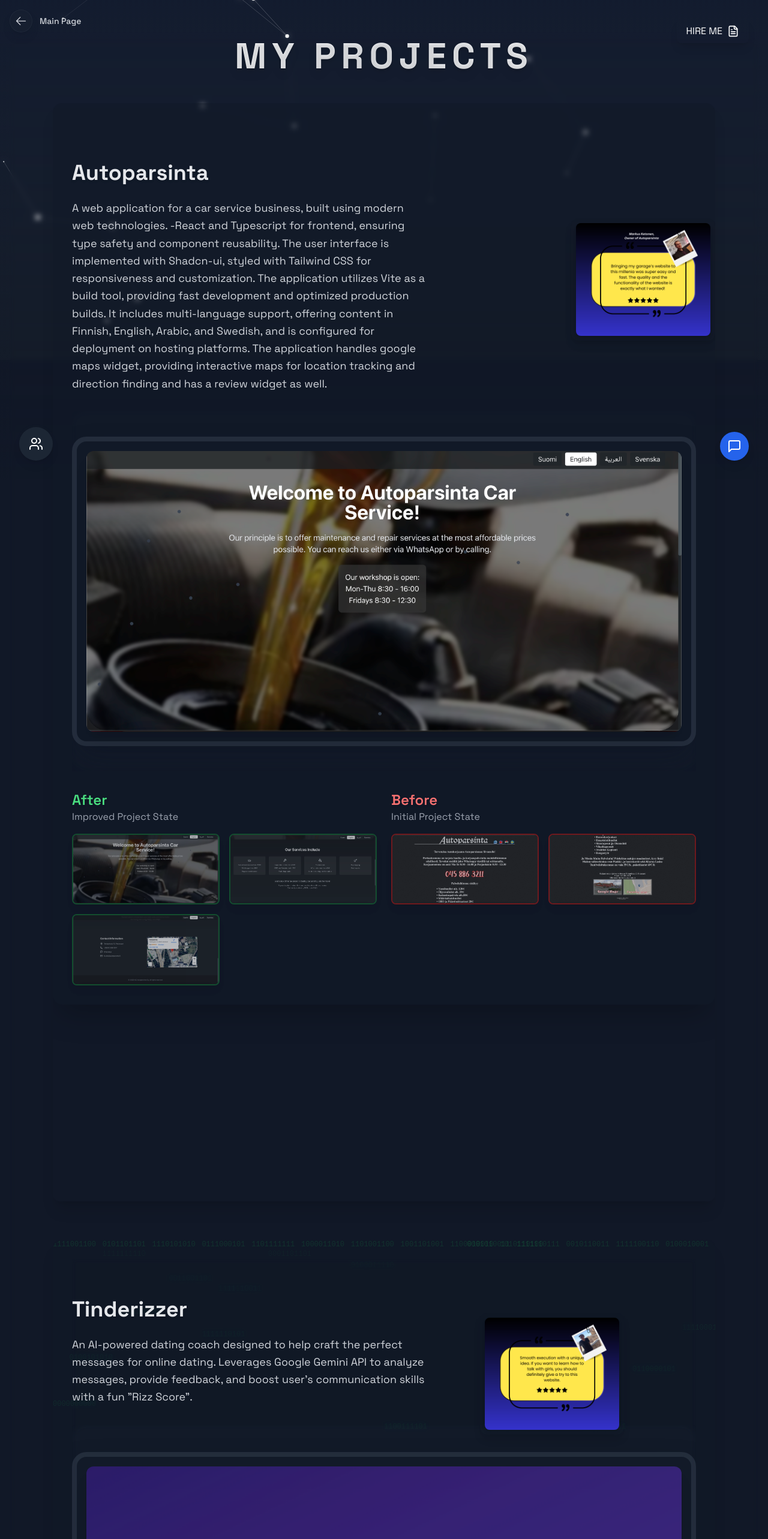
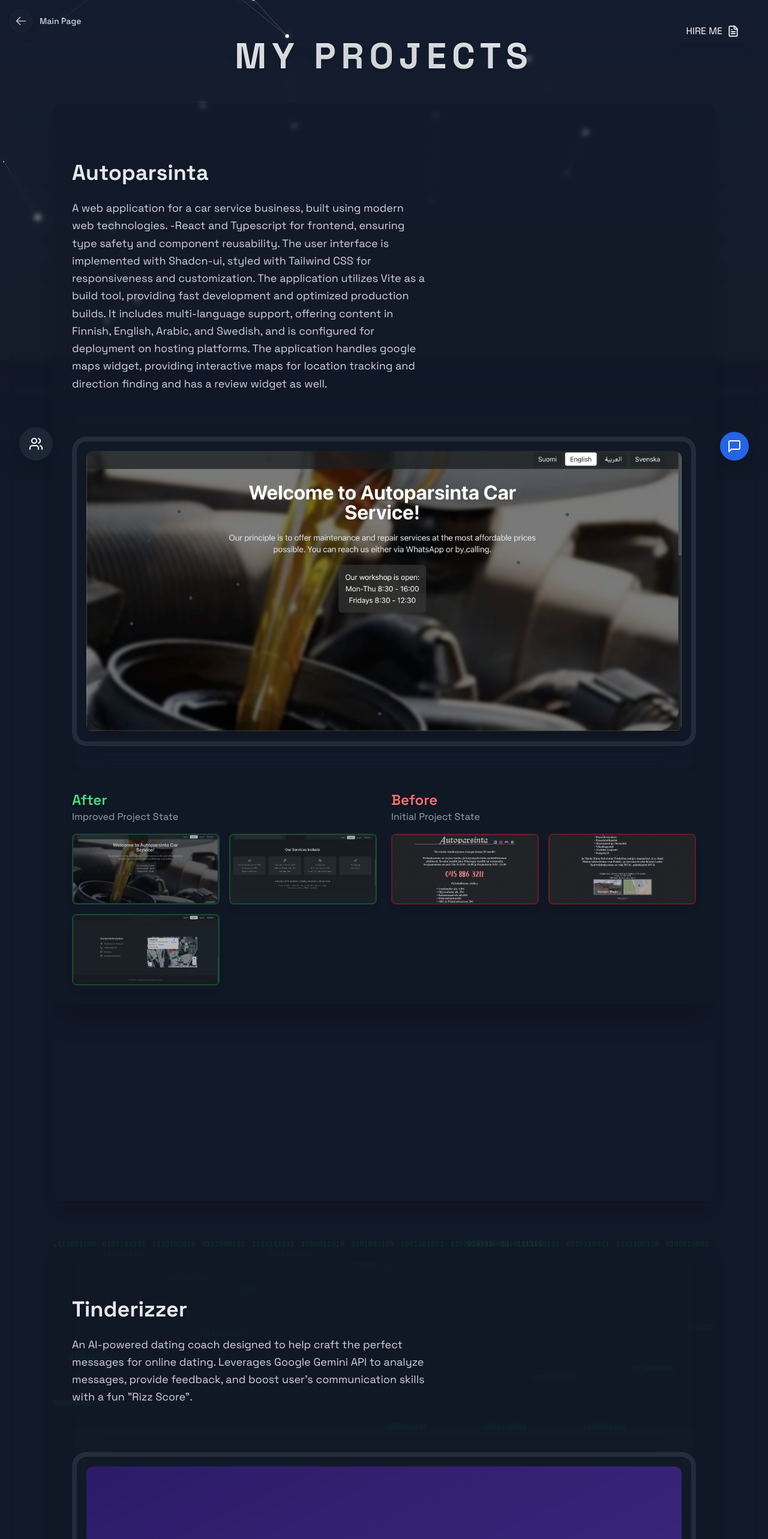
Before and after one commit to GloryMighty/PersonalWebsite, a Next.js app: page /projects in a window 1280 px wide. Shown: the top 2566 px of the page at 60% size. Built offline with nearby package versions, Linux system fonts and the light colour scheme.

Commit message:
Deleted testimonials for now

```diff
--- a/app/projects/page.tsx
+++ b/app/projects/page.tsx
@@ -20,7 +20,6 @@
   title: string
   description: string
   images: string[]
-  testimonialImage?: string  // Optional testimonial image
 }
 
 const projects: Project[] = [
@@ -34,8 +33,7 @@
       "/AutoparsintaAfter/3.png",
       "/AutoparsintaBefore/Main.png",
       "/AutoparsintaBefore/1.png"
-    ],
-    testimonialImage: "/testimonials/Autoparsinta.png"
+    ]
   },
   {
     id: 2,
@@ -52,8 +50,7 @@
       "/ReactScreen/Description.png",
       "/ReactScreen/Approach.png",
       "/ReactScreen/Upgrade.png",
-    ],
-    testimonialImage: "/testimonials/Tinderizzer.png"
+    ]
   },
   {
     id: 3,
@@ -65,7 +62,7 @@
       "/StreamlitScreen/Process.png",
       "/StreamlitScreen/AIResponse.png",
       "/StreamlitScreen/Delete.png"
-    ],
+    ]
   },
   {
     id: 4,
@@ -199,24 +196,9 @@
   // Render Autoparsinta with Before/After layout
   if (project.id === 1) {
     console.log(`Rendering project ${project.title}`)
-    console.log(`Testimonial image path: ${project.testimonialImage}`)
 
     return (
       <div className={`w-full ${projectStyle.bgColor} rounded-2xl overflow-hidden shadow-2xl p-8 relative`}>
-        {/* Testimonial Section */}
-        {project.testimonialImage && (
-          <div className="absolute top-48 right-0 transform w-60 bg-gray-900/30 rounded-xl p-2 shadow-lg z-10">
-            <Image
-              src={project.testimonialImage}
-              alt={`${project.title} Testimonial`}
-              width={375}
-              height={188}
-              className="w-full h-auto rounded-lg shadow-md object-contain"
-              unoptimized  // Add this to bypass Next.js image optimization for debugging
-            />
-          </div>
-        )}
-
         <div className="pt-16 flex">
           <div className="w-3/5 pr-8">
             <h2 className={`text-4xl font-bold ${projectStyle.titleColor} mb-6`}>{project.title}</h2>
@@ -323,19 +305,6 @@
         <MatrixCodeBackground />
 
         <div className="relative z-10">
-          {/* Testimonial Section */}
-          {project.testimonialImage && (
-            <div className="absolute top-48 right-0 transform -translate-x-1/2 -translate-y-1/2 w-60 bg-gray-900/30 rounded-xl p-2 shadow-lg z-10">
-              <Image
-                src={project.testimonialImage}
-                alt={`${project.title} Testimonial`}
-                width={375}
-                height={188}
-                className="w-full h-auto rounded-lg shadow-md object-contain"
-              />
-            </div>
-          )}
-
           <div className="pt-16 flex">
             <div className="w-3/5 pr-8">
               <h2 className={`text-4xl font-bold ${projectStyle.titleColor} mb-6`}>{project.title}</h2>
@@ -428,19 +397,6 @@
       <MatrixCodeBackground />
 
       <div className="relative z-10">
-        {/* Testimonial Section */}
-        {project.testimonialImage && (
-          <div className="absolute top-48 right-0 transform -translate-x-1/2 -translate-y-1/2 w-60 bg-gray-900/30 rounded-xl p-2 shadow-lg z-10">
-            <Image
-              src={project.testimonialImage}
-              alt={`${project.title} Testimonial`}
-              width={500}
-              height={288}
-              className="w-full h-auto rounded-lg shadow-md object-contain"
-            />
-          </div>
-        )}
-
         <div className="pt-16 flex">
           <div className="w-3/5 pr-8">
             <h2 className={`text-4xl font-bold ${projectStyle.titleColor} mb-6`}>{project.title}</h2>
```
